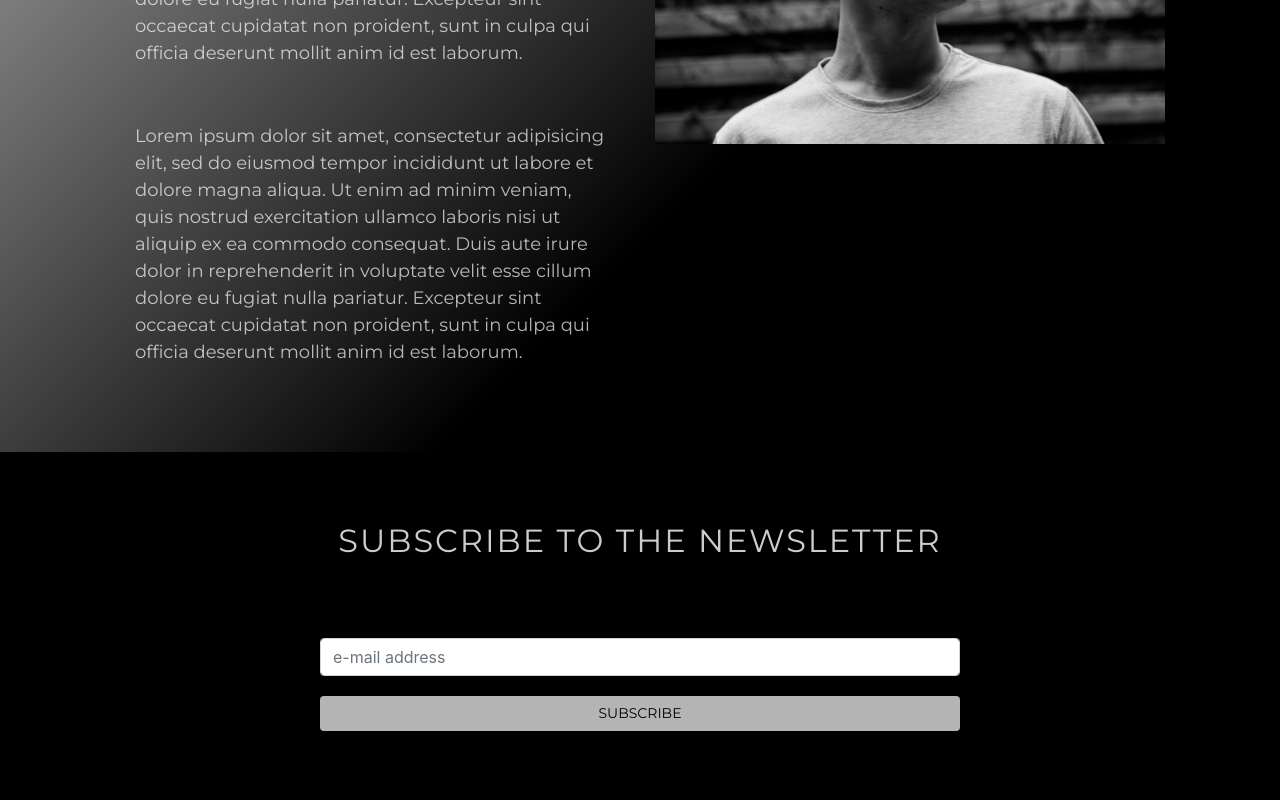
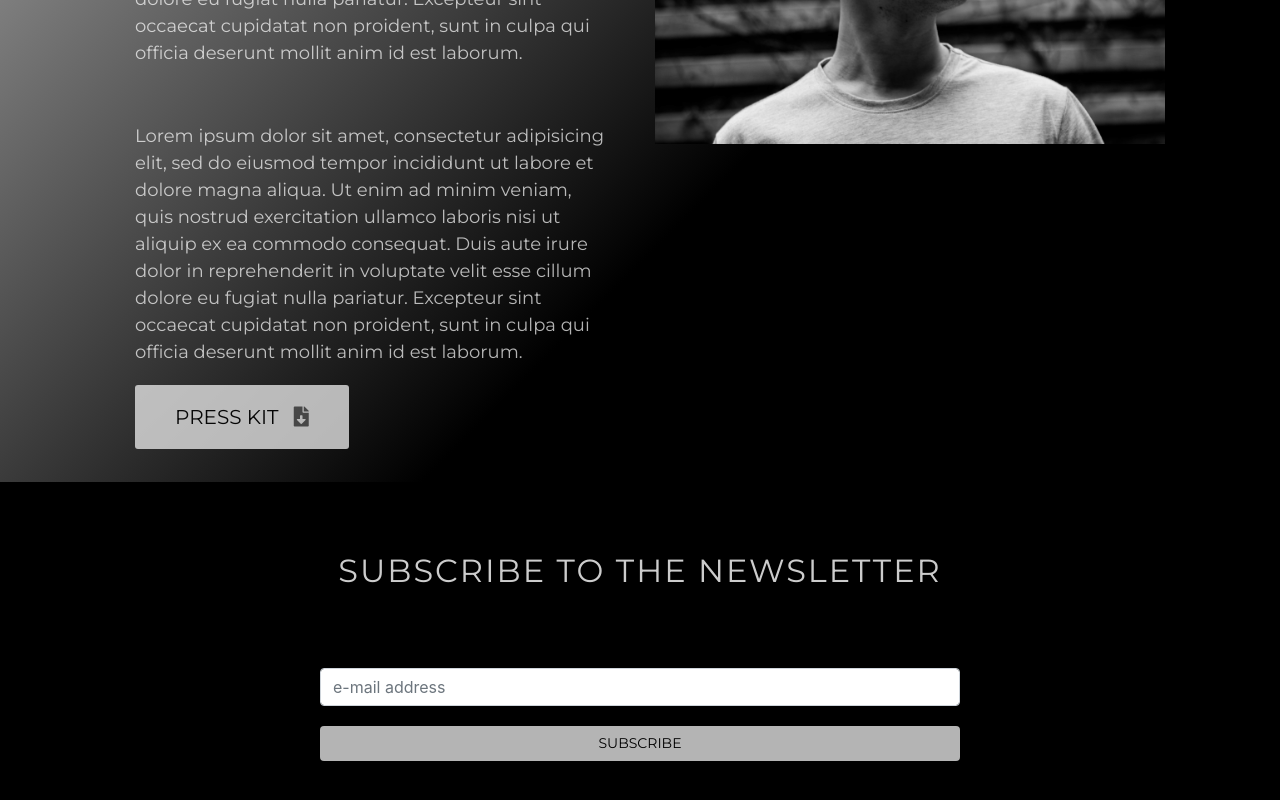
Before and after one commit to zzuziak/Dante, a plain HTML site: page index.html in a window 1280 px wide. Shown: the part 1869-2669 px from the top of the page. Drawn offline with nearby package versions, Linux system fonts and the light colour scheme.

Commit message:
add press kit

```diff
--- a/index.html
+++ b/index.html
@@ -45,6 +45,7 @@
       <div class="col-sm-12 col-md-6">
         <p>Lorem ipsum dolor sit amet, consectetur adipisicing elit, sed do eiusmod tempor incididunt ut labore et dolore magna aliqua. Ut enim ad minim veniam, quis nostrud exercitation ullamco laboris nisi ut aliquip ex ea commodo consequat. Duis aute irure dolor in reprehenderit in voluptate velit esse cillum dolore eu fugiat nulla pariatur. Excepteur sint occaecat cupidatat non proident, sunt in culpa qui officia deserunt mollit anim id est laborum.</p>
         <p>Lorem ipsum dolor sit amet, consectetur adipisicing elit, sed do eiusmod tempor incididunt ut labore et dolore magna aliqua. Ut enim ad minim veniam, quis nostrud exercitation ullamco laboris nisi ut aliquip ex ea commodo consequat. Duis aute irure dolor in reprehenderit in voluptate velit esse cillum dolore eu fugiat nulla pariatur. Excepteur sint occaecat cupidatat non proident, sunt in culpa qui officia deserunt mollit anim id est laborum.</p>
+        <a class="btn-pk" target="_blank" href="http://dantetom.com/press-kit.pdf">PRESS KIT <i class="fas fa-file-download download"></i></a>
       </div>
       <div class="col-sm-12 col-md-6">
         <img src="images/bkg5.jpg" id="about-pic" alt="">
--- a/style.css
+++ b/style.css
@@ -114,6 +114,33 @@ p {
   width: 100%;
 }
 
+.btn-pk {
+  background-color: #e2e2e2;
+  color: black;
+  border-radius: 3px;
+  padding: 20px 40px;
+  font-family: Montserrat, sans-serif;
+  font-size: 20px;
+  opacity: 0.8;
+  margin: 20px;
+}
+
+.btn-pk:hover {
+  background-color: #444;
+  color: white;
+  text-decoration: none;
+}
+
+.btn-pk:hover > i {
+  background-color: #444;
+  color: white;
+  text-decoration: none;
+}
+.download {
+  font-size: 20px;
+  color: #444;
+  padding-left: 10px;
+}
 
 /* newsletter */
 
```
